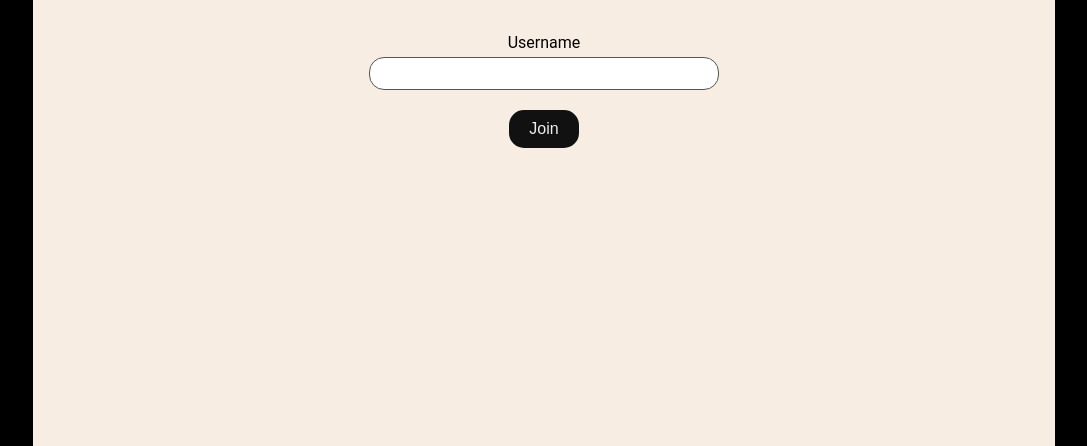
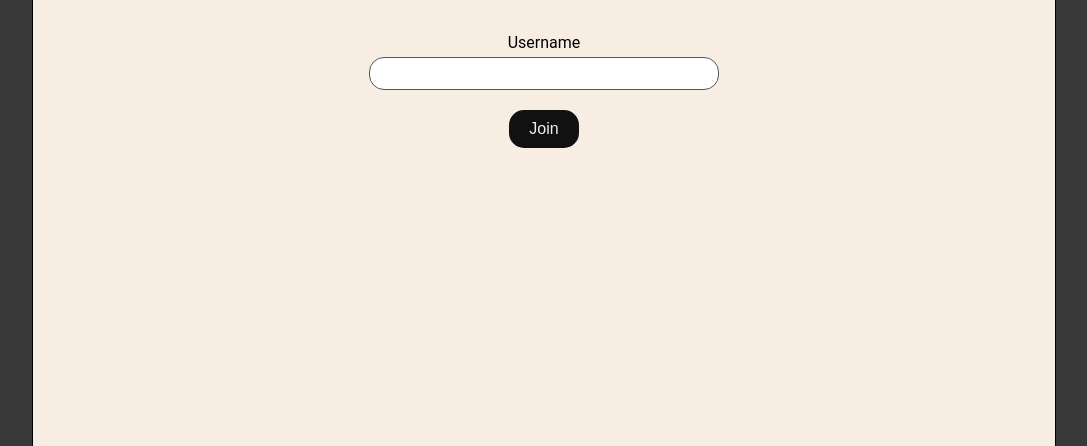
Before and after one commit to Marcus401/Basic-Chat, a website built with webpack: page frontend/index.html in a window 1280 px wide. Shown: the part 354-800 px from the top of the page, without its empty margins (96-1183 px from the left). Built offline with nearby package versions, Linux system fonts and the light colour scheme; files whose address does not match are found by name.

Commit message:
changed background color

```diff
--- a/frontend/css/style.css
+++ b/frontend/css/style.css
@@ -1,5 +1,5 @@
 html {
-  background: black;
+  background: #383838;
 }
 
 * {
@@ -18,7 +18,6 @@ body {
   width: 100%;
   height: 100%;
   max-width: 80%;
-  background: #ffffff;
   border-left: 1px solid black;
   border-right: 1px solid black;
   background-color: #F8EDE3;
```
